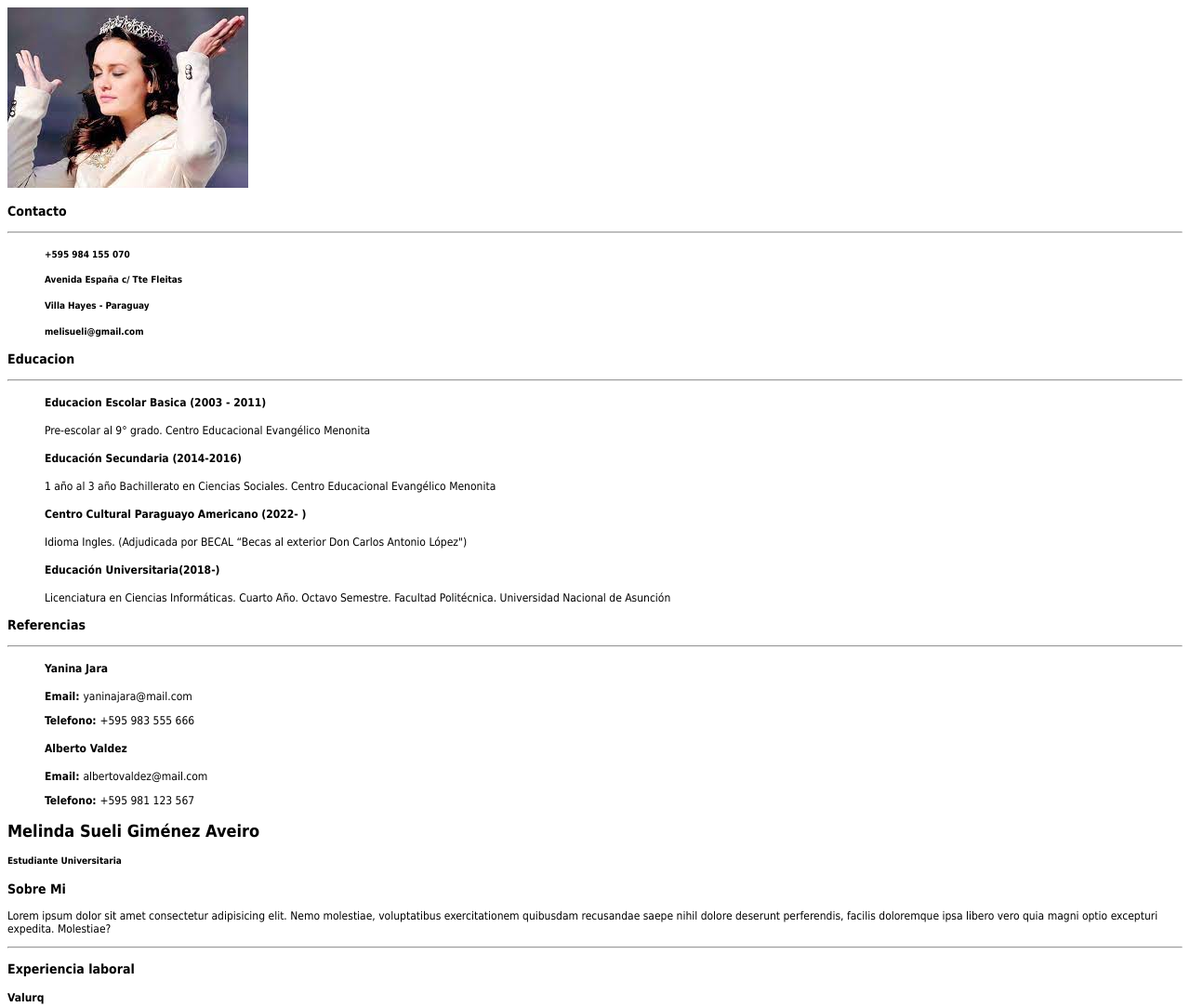
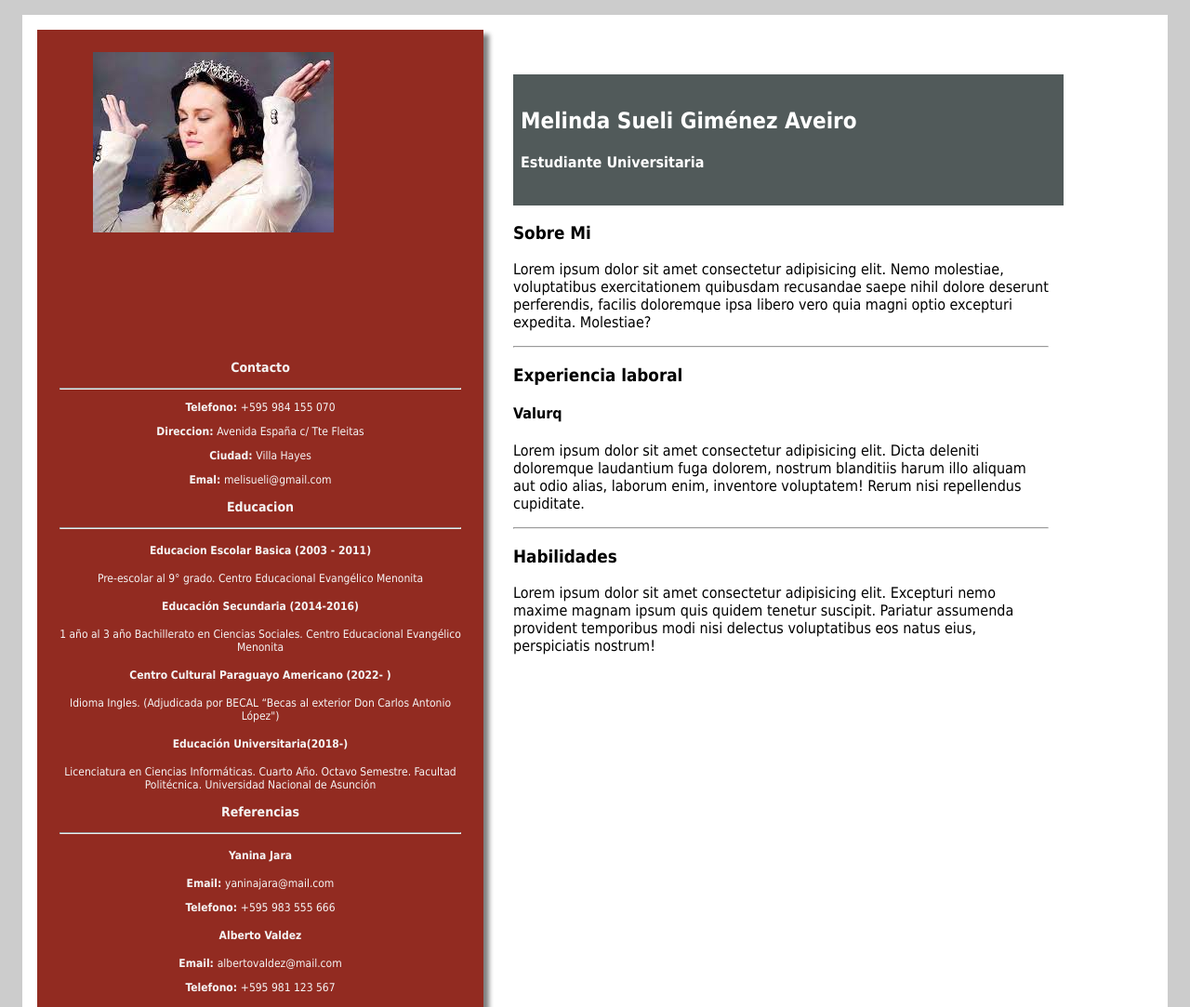
Before and after one commit to melig99/CV_Melinda_Gimenez, a plain HTML site: page index.html in a window 1280 px wide. Shown: the top 1083 px of the page at 93% size. Drawn offline with Linux system fonts and the light colour scheme.

Commit message:
Actualizacion de datos

```diff
--- a/index.html
+++ b/index.html
@@ -4,38 +4,63 @@
     <meta charset="utf-8">
     <title>Curriculum Vitae</title>
     <style type="text/css" media="screen">
-        .lateral {
-            color: black;
+        body{
             font-family: Tahoma;
+
+            background-color:#ccc;
+        }
+        .content{
+            display:grid;
+            grid-template-columns:30em auto;
+            background-color:#fff;
+            padding: 1em;
+            margin:1em;
+        }
+        .imagen{
+            padding: 0em 0em 10em 3em;
+        }
+        .lateral{
+            background-color:#922B21;
+            color: whitesmoke;
+            padding:2em 2em 3em 2em;
+            box-shadow: 6px 5px 5px grey;
             font-size: 12px;
         }
         .principal{
-            font-family: Tahoma;
-            font-size: 12px;
+            padding: 3em 7em 5em 0em
+        }
+        .conten-lateral{
+           text-align: center;
+        }
+        .conten-principal{
+            padding-left: 2em;
+        }
+        .nombre{
+            background-color: #515A5A;
+            color:white;
+            padding:1em 0.5em;
+            width:100%;
         }
     </style>
 </head>
 
 <body>
-    <div class="contenedor ">
+    <div class="content">
         <div class="lateral">
-            <div class="foto">
+            <div class="imagen">
                 <img src="imagen/foto.jpg">
             </div>
-            <section id="contacto">
+            <section id="contacto" class="conten-lateral">
                 <h3>Contacto</h3>
                 <hr>
-                <ul>
-                    <h5>+595 984 155 070</h5>
-                    <h5>Avenida España c/ Tte Fleitas</h5>
-                    <h5>Villa Hayes - Paraguay</h5>
-                    <h5> melisueli@gmail.com</h5>
-                </ul>
+                <p><b>Telefono: </b>+595 984 155 070</p>
+                <p><b>Direccion: </b>Avenida España c/ Tte Fleitas</p>
+                <p><b>Ciudad: </b>Villa Hayes</p>
+                <p><b>Emal: </b> melisueli@gmail.com</p>
         </section>
-            <section id="educacion">
+            <section id="educacion" class="conten-lateral">
                 <h3>Educacion</h3>
                 <hr>
-                <ul>
                 <h4>Educacion Escolar Basica (2003 - 2011)</h4>
                 <p>Pre-escolar al 9° grado. Centro Educacional Evangélico Menonita</p>
                 <h4>Educación Secundaria (2014-2016)</h4>
@@ -44,44 +69,42 @@
                 <p> Idioma Ingles. (Adjudicada por BECAL “Becas al exterior Don Carlos Antonio López")</p>
                 <h4>Educación Universitaria(2018-)</h4>
                 <p> Licenciatura en Ciencias Informáticas. Cuarto Año. Octavo Semestre. Facultad Politécnica. Universidad Nacional de Asunción</p>
-                </ul>
-            </section id="referencias">
-            <section>
+            </section >
+            <section id="referencias" class="conten-lateral">
                 <h3>Referencias </h3>
                 <hr>
-                <ul>
                 <h4>Yanina Jara</h4>
                 <p><b>Email: </b>yaninajara@mail.com</p>
                 <p><b>Telefono: </b>+595 983 555 666</p>
                 <h4>Alberto Valdez</h4>
                 <p><b>Email: </b>albertovaldez@mail.com</p>
                 <p><b>Telefono: </b>+595 981 123 567</h5>
-                </ul>
             </section>
         </div>
         <div class="principal">
-            <section id="presentacion">
+            <section id="presentacion" class="conten-principal">
+                <div class="nombre">
                     <h2>Melinda Sueli Giménez Aveiro</h2>
-                <h5>Estudiante Universitaria</h5>
+                    <h4>Estudiante Universitaria</h4>
+                </div>
             </section>
-            <section id="sobre_mi">
+            <section id="sobre_mi" class="conten-principal">
                 <h3>Sobre Mi</h3>
                 <p>Lorem ipsum dolor sit amet consectetur adipisicing elit. Nemo molestiae, voluptatibus exercitationem quibusdam recusandae saepe nihil dolore deserunt perferendis, facilis doloremque ipsa libero vero quia magni optio excepturi expedita. Molestiae?</p>
                 </section>
-            <section id="experiencia">
+            <section id="experiencia" class="conten-principal">
                 <hr>
                     <h3>Experiencia laboral</h3>
                     <h4>Valurq</h4>
                     <p>Lorem ipsum dolor sit amet consectetur adipisicing elit. Dicta deleniti doloremque laudantium fuga dolorem, nostrum blanditiis harum illo aliquam aut odio alias, laborum enim, inventore voluptatem! Rerum nisi repellendus cupiditate.</p>
             </section>
-            <section id="habilidades">
+            <section id="habilidades" class="conten-principal">
                 <hr>
                     <h3>Habilidades</h3>
                 <p>Lorem ipsum dolor sit amet consectetur adipisicing elit. Excepturi nemo maxime magnam ipsum quis quidem tenetur suscipit. Pariatur assumenda provident temporibus modi nisi delectus voluptatibus eos natus eius, perspiciatis nostrum!</p>
             </section>
         </div>
     </div>
-
 </body>
 
 </html>
```
Lines whose indentation alone changed are shown as unchanged.
